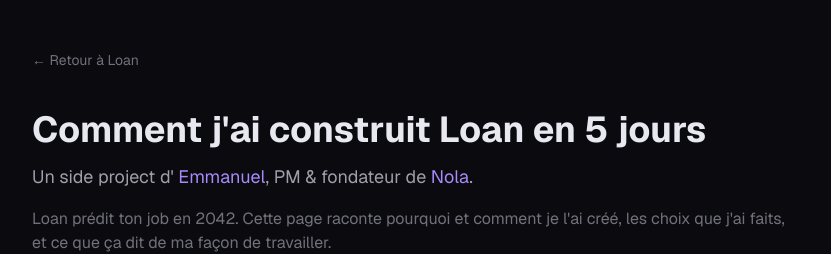
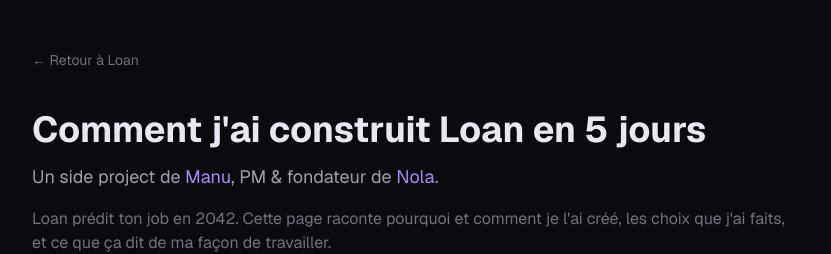
Before and after one commit to cheznola/loan, a Next.js app: page /making-of in a window 1280 px wide. Shown: the top 254 px of the page, without its empty margins (224-1055 px from the left). Built offline with nearby package versions, Linux system fonts and the light colour scheme.

Commit message:
Update page.tsx

```diff
--- a/app/making-of/page.tsx
+++ b/app/making-of/page.tsx
@@ -97,14 +97,14 @@
           </h1>
 
           <p className="text-zinc-400 text-lg leading-relaxed">
-            Un side project d'{" "}
+            Un side project de{" "}
             <a
               href="https://www.linkedin.com/in/emmanueldimarco/"
               target="_blank"
               rel="noopener noreferrer"
               className="text-[var(--accent-light)] hover:underline"
             >
-              Emmanuel
+              Manu
             </a>
             , PM & fondateur de{" "}
             <a
```
